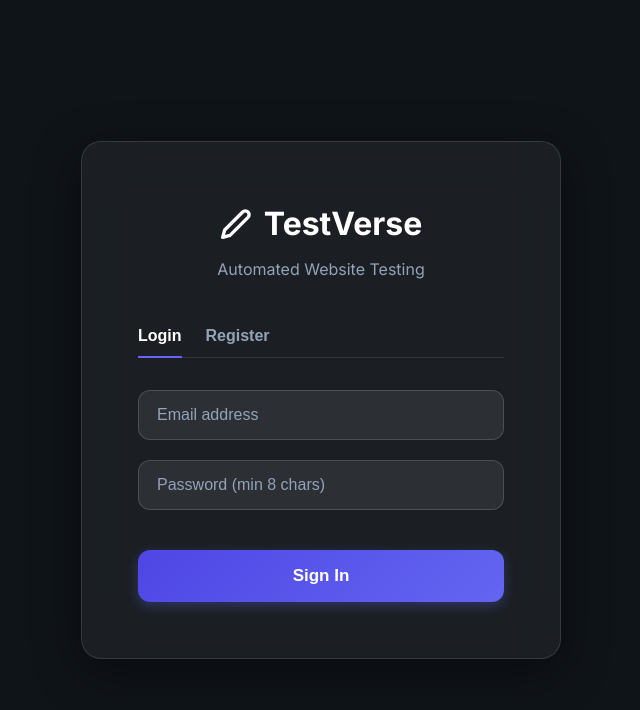
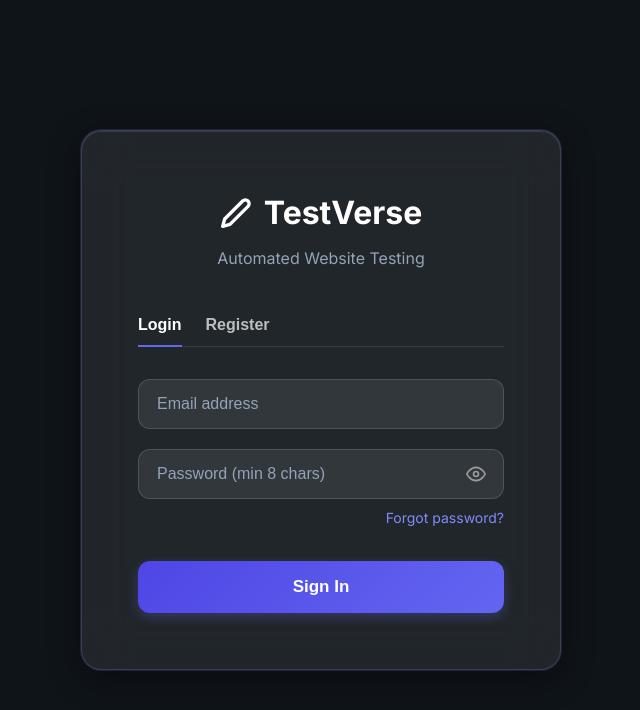
Before and after one commit to DakshBhavsar007/TestVerse-frontend, a React app: page /login in a window 1280 px wide. Shown: the top 710 px of the page, without its empty margins (319-959 px from the left). Built offline with nearby package versions, Linux system fonts and the light colour scheme; the HTML template or start-up script is replaced by a standard one.

Commit message:
Enhance login card styling and add password visibility toggle

```diff
--- a/src/pages/Login.css
+++ b/src/pages/Login.css
@@ -10,13 +10,13 @@
 .login-card {
   width: 100%;
   max-width: 480px;
-  background: rgba(255, 255, 255, 0.05);
+  background: rgba(255, 255, 255, 0.08);
   backdrop-filter: blur(24px);
   -webkit-backdrop-filter: blur(24px);
   border: 1px solid rgba(255, 255, 255, 0.12);
   border-radius: 20px;
   padding: 56px;
-  box-shadow: 0 12px 48px rgba(0, 0, 0, 0.4);
+  box-shadow: 0 0 0 1px rgba(99, 102, 241, 0.2), 0 8px 32px rgba(0, 0, 0, 0.4), inset 0 1px 1px rgba(255, 255, 255, 0.1);
   animation: cardFadeIn 0.6s cubic-bezier(0.22, 1, 0.36, 1);
 }
 
@@ -64,14 +64,15 @@
   padding: 12px 0;
   font-size: 16px;
   font-weight: 600;
-  color: #94a3b8; /* gray-400 */
+  color: rgba(255, 255, 255, 0.7);
   cursor: pointer;
-  transition: all 0.3s ease;
+  transition: all 200ms ease-in-out;
   position: relative;
 }
 
 .tab-button:hover {
   color: #ffffff;
+  transform: scale(1.02);
 }
 
 .tab-button.active {
@@ -112,7 +113,7 @@
   color: #ffffff;
   font-size: 16px;
   outline: none;
-  transition: all 0.2s cubic-bezier(0.4, 0, 0.2, 1);
+  transition: all 200ms ease-in-out;
 }
 
 .auth-input::placeholder {
@@ -122,11 +123,45 @@
 .auth-input:focus {
   border-color: #6366f1; /* indigo-500 */
   background: rgba(255, 255, 255, 0.12);
-  box-shadow: 0 0 0 4px rgba(99, 102, 241, 0.2);
+  box-shadow: 0 0 0 3px rgba(99, 102, 241, 0.2);
 }
 
-.password-field {
-  margin-bottom: 8px; /* Extra spacing handled by gap and individual margin if needed */
+.password-wrapper {
+  position: relative;
+  display: flex;
+  align-items: center;
+}
+
+.password-toggle {
+  position: absolute;
+  right: 14px;
+  background: none;
+  border: none;
+  color: rgba(255, 255, 255, 0.5);
+  cursor: pointer;
+  padding: 4px;
+  display: flex;
+  align-items: center;
+  justify-content: center;
+  transition: all 200ms ease-in-out;
+}
+
+.password-toggle:hover {
+  color: #ffffff;
+}
+
+.forgot-password {
+  display: block;
+  text-align: right;
+  font-size: 14px;
+  color: #818cf8; /* indigo-400 */
+  text-decoration: none;
+  margin-top: 8px;
+  transition: color 0.2s ease-in-out;
+}
+
+.forgot-password:hover {
+  color: #a5b4fc; /* indigo-300 */
 }
 
 .submit-button {
@@ -139,7 +174,7 @@
   font-size: 17px;
   font-weight: 700;
   cursor: pointer;
-  transition: all 0.3s cubic-bezier(0.34, 1.56, 0.64, 1);
+  transition: all 200ms ease-in-out;
   margin-top: 12px;
   display: flex;
   align-items: center;
--- a/src/pages/Login.jsx
+++ b/src/pages/Login.jsx
@@ -10,6 +10,7 @@ export default function Login() {
   const [form, setForm] = useState({ email: "", password: "", name: "" });
   const [error, setError] = useState("");
   const [loading, setLoading] = useState(false);
+  const [showPassword, setShowPassword] = useState(false);
 
   const handle = (e) => setForm((f) => ({ ...f, [e.target.name]: e.target.value }));
 
@@ -102,13 +103,13 @@ export default function Login() {
             </div>
           </div>
 
-          <div className="form-field password-field">
+          <div className="form-field">
             <label htmlFor="password" className="sr-only">Password</label>
-            <div className="input-container">
+            <div className="input-container password-wrapper">
               <input
                 id="password"
                 name="password"
-                type="password"
+                type={showPassword ? "text" : "password"}
                 placeholder="Password (min 8 chars)"
                 className="auth-input"
                 value={form.password}
@@ -116,7 +117,28 @@ export default function Login() {
                 required
                 minLength={8}
               />
+              <button
+                type="button"
+                className="password-toggle"
+                onClick={() => setShowPassword(!showPassword)}
+                aria-label={showPassword ? "Hide password" : "Show password"}
+              >
+                {showPassword ? (
+                  <svg width="20" height="20" viewBox="0 0 24 24" fill="none" stroke="currentColor" strokeWidth="2" strokeLinecap="round" strokeLinejoin="round">
+                    <path d="M17.94 17.94A10.07 10.07 0 0 1 12 20c-7 0-11-8-11-8a18.45 18.45 0 0 1 5.06-5.94M9.9 4.24A9.12 9.12 0 0 1 12 4c7 0 11 8 11 8a18.5 18.5 0 0 1-2.16 3.19m-6.72-1.07a3 3 0 1 1-4.24-4.24"></path>
+                    <line x1="1" y1="1" x2="23" y2="23"></line>
+                  </svg>
+                ) : (
+                  <svg width="20" height="20" viewBox="0 0 24 24" fill="none" stroke="currentColor" strokeWidth="2" strokeLinecap="round" strokeLinejoin="round">
+                    <path d="M1 12s4-8 11-8 11 8 11 8-4 8-11 8-11-8-11-8z"></path>
+                    <circle cx="12" cy="12" r="3"></circle>
+                  </svg>
+                )}
+              </button>
             </div>
+            {mode === "login" && (
+              <a href="#forgot" className="forgot-password">Forgot password?</a>
+            )}
           </div>
 
           {error && <div className="error-message">{error}</div>}
```
